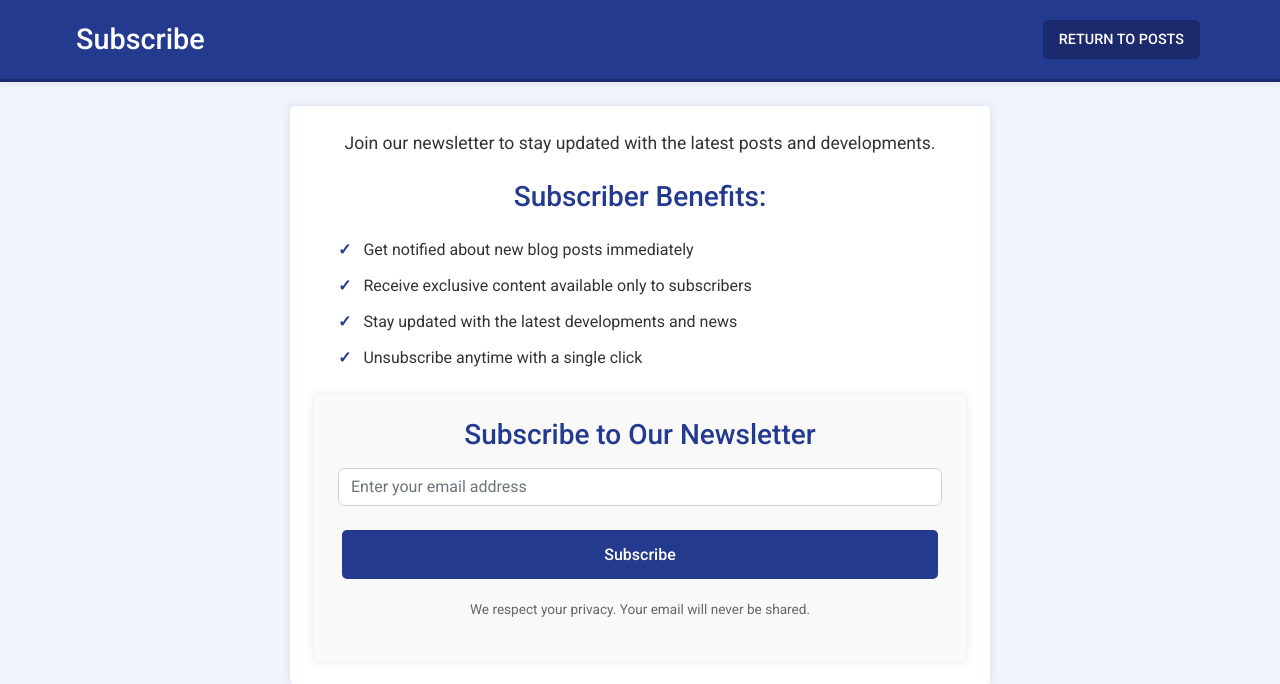
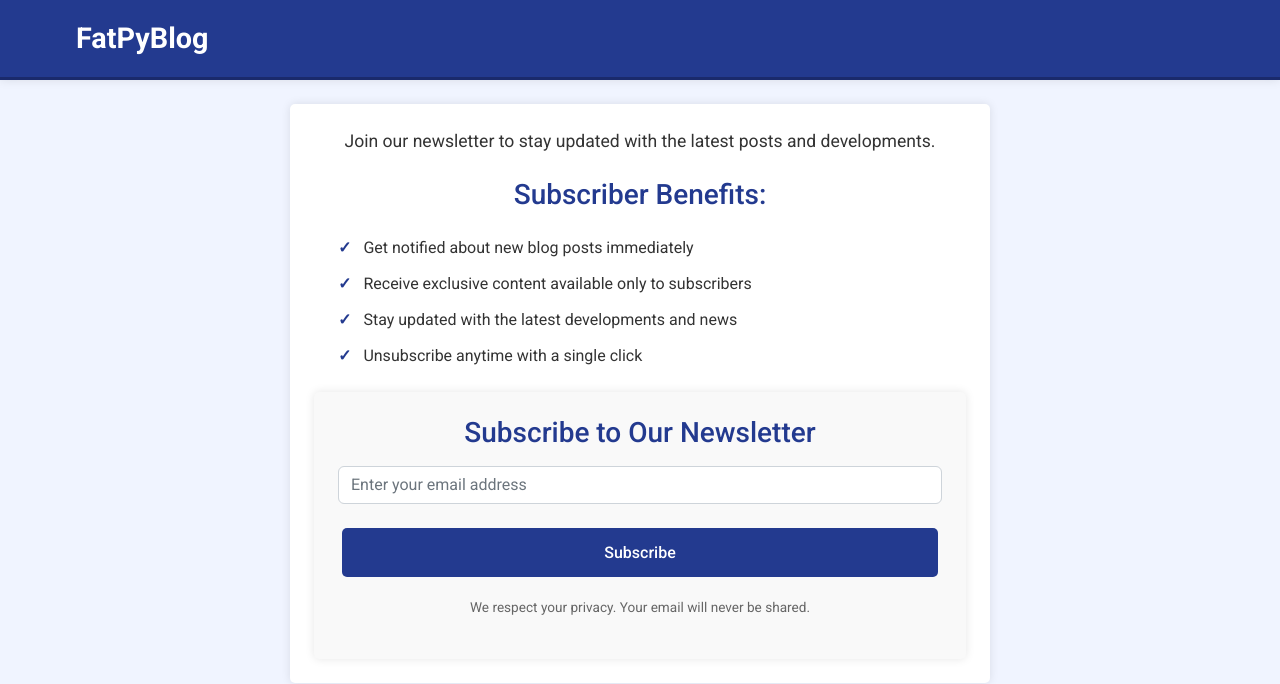
Before and after one commit to Vybornak2/FatPyBlog, a Django app: page /subscribe/ in a window 1280 px wide. Shown: the top 684 px of the page. Run offline with Django 5.2, Linux system fonts and the light colour scheme.

Commit message:
logo, link to main fixed

```diff
--- a/blog/static/css/main.css
+++ b/blog/static/css/main.css
@@ -58,9 +58,12 @@ a:hover {
 header {
     background: var(--primary-color);
     color: var(--light-text);
-    padding: 1rem 0;
+    padding: 0; /* Remove padding to control spacing with inner elements */
     border-bottom: 3px solid var(--primary-dark);
     box-shadow: var(--shadow);
+    height: 80px; /* Fixed height for consistency */
+    display: flex;
+    align-items: center;
 }
 
 header .container {
@@ -68,24 +71,58 @@ header .container {
     align-items: center;
     justify-content: space-between;
     flex-wrap: wrap;
+    height: 100%;
 }
 
 header a {
     color: var(--light-text);
     text-decoration: none;
-    text-transform: uppercase;
     font-size: 0.9rem;
+    /* Remove text-transform to prevent forcing uppercase */
 }
 
 header #branding {
     flex: 1;
     min-width: 200px;
+    display: flex;
+    flex-direction: column;
+    justify-content: center; /* Center vertically */
+    height: 100%; /* Use full header height */
+    position: relative; /* For absolute positioning of subtitle */
 }
 
 header #branding h1 {
     margin: 0;
     font-size: 1.8rem;
     color: var(--light-text); /* Explicitly set the header title color to white */
+    line-height: 1.2;
+}
+
+header #branding h1 a {
+    margin: 0;
+    font-size: 1.8rem;
+    color: var(--light-text); /* Keep the text white */
+    text-decoration: none; /* Remove underline for cleaner look */
+    font-weight: bold;
+    text-transform: none; /* Explicitly prevent uppercase transformation */
+}
+
+header #branding h1 a:hover {
+    color: var(--light-text); /* Keep white on hover */
+    text-decoration: none; /* No underline on hover */
+    opacity: 0.9; /* Subtle hover effect */
+}
+
+header #branding .page-subtitle {
+    font-size: 0.9rem;
+    color: rgba(255, 255, 255, 0.8);
+    font-style: italic;
+    line-height: 1;
+    position: absolute;
+    bottom: -1rem; /* Position below the main title */
+    left: 0;
+    width: 100%;
+    opacity: 0.9;
 }
 
 /* Navigation */
@@ -498,9 +535,15 @@ footer p {
         flex-direction: column;
         padding: 0.5rem;
     }
+    header {
+        height: auto; /* Allow flexible height on mobile */
+        padding: 1rem 0;
+    }
     header #branding {
+        height: auto;
         margin-bottom: 0.5rem;
         text-align: center;
+        align-items: center; /* Center header content on mobile */
     }
 
     .header-actions {
@@ -536,6 +579,11 @@ footer p {
     .header-actions input[type="text"] {
         width: 70%; /* Maintain proportional width */
     }
+
+    header #branding .page-subtitle {
+        position: static;
+        margin-top: 0.2rem;
+    }
 }
 
 /* Loading spinner */
--- a/blog/templates/blog/base.html
+++ b/blog/templates/blog/base.html
@@ -16,7 +16,10 @@
         <header>
             <div class="container">
                 <div id="branding">
-                    <h1>{% block header_title %}FatPyBlog{% endblock %}</h1>
+                    <h1><a href="{% url 'blog:post_list' %}">FatPyBlog</a></h1>
+                    {% if page_subtitle %}
+                    <div class="page-subtitle">{{ page_subtitle }}</div>
+                    {% endif %}
                 </div>
                 {% block header_content %}{% endblock %}
             </div>
--- /dev/null
+++ b/blog/templates/blog/partials/_header_actions.html
@@ -0,0 +1,8 @@
+<div class="header-buttons">
+    {% if show_new_post %}
+    <a href="{% url 'blog:post_new' %}">New Post</a>
+    {% endif %}
+    {% if show_subscribe %}
+    <a href="{% url 'blog:subscribe' %}">Subscribe</a>
+    {% endif %}
+</div>
--- a/blog/templates/blog/post_detail.html
+++ b/blog/templates/blog/post_detail.html
@@ -3,6 +3,7 @@
 
 {% block title %}{{ post.title }} - FatPyBlog{% endblock %}
 
+{% with page_subtitle=post.title %}
 {% block header_title %}{{ post.title }}{% endblock %}
 
 {% block header_content %}
@@ -11,14 +12,13 @@
         <!-- Navigation items if needed -->
     </ul>
 </nav>
-<div class="header-buttons">
-    <a href="{% url 'blog:post_list' %}">Return to posts</a>
-</div>
+{% include "blog/partials/_header_actions.html" %}
 {% endblock %}
 
 {% block content %}
     {% include "blog/partials/_post.html" with detail_view=True %}
 {% endblock %}
+{% endwith %}
 
 {% block scripts %}
 <script src="{% static 'js/post-images.js' %}"></script>
--- a/blog/templates/blog/post_list.html
+++ b/blog/templates/blog/post_list.html
@@ -17,10 +17,7 @@
         <button type="submit">Search</button>
     </form>
 </div>
-<div class="header-buttons">
-    <a href="{% url 'blog:post_new' %}">New Post</a>
-    <a href="{% url 'blog:subscribe' %}">Subscribe</a>
-</div>
+{% include "blog/partials/_header_actions.html" with show_new_post=True show_subscribe=True %}
 {% endblock %}
 
 {% block content %}
--- a/blog/templates/blog/subscribe.html
+++ b/blog/templates/blog/subscribe.html
@@ -3,6 +3,7 @@
 
 {% block title %}Subscribe - FatPyBlog{% endblock %}
 
+{% with page_subtitle="Subscribe to Updates" %}
 {% block extra_head %}
 <style>
     /* Page-specific styles */
@@ -16,12 +17,8 @@
 </style>
 {% endblock %}
 
-{% block header_title %}Subscribe{% endblock %}
-
 {% block header_content %}
-<div class="header-buttons">
-    <a href="{% url 'blog:post_list' %}">Return to posts</a>
-</div>
+{% include "blog/partials/_header_actions.html" %}
 {% endblock %}
 
 {% block content %}
@@ -56,6 +53,7 @@
     </form>
 </div>
 {% endblock %}
+{% endwith %}
 
 {% block scripts %}
 <script>
```
Also changed, not shown: blog/templates/blog/partials/_post_form.html (added, +26 -0 lines), blog/templates/blog/post_delete.html (+3 -5 lines), blog/templates/blog/post_edit.html (+4 -31 lines).
